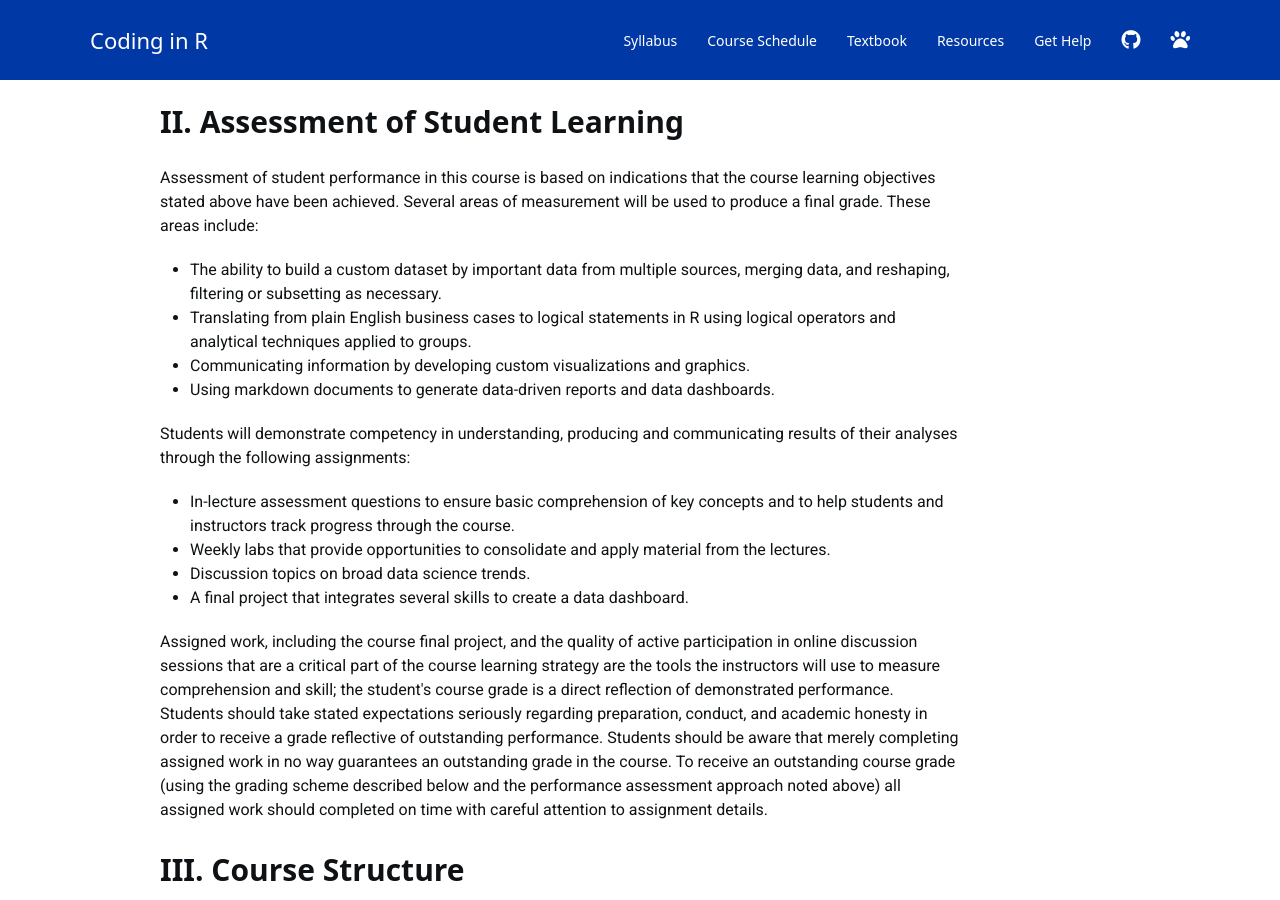
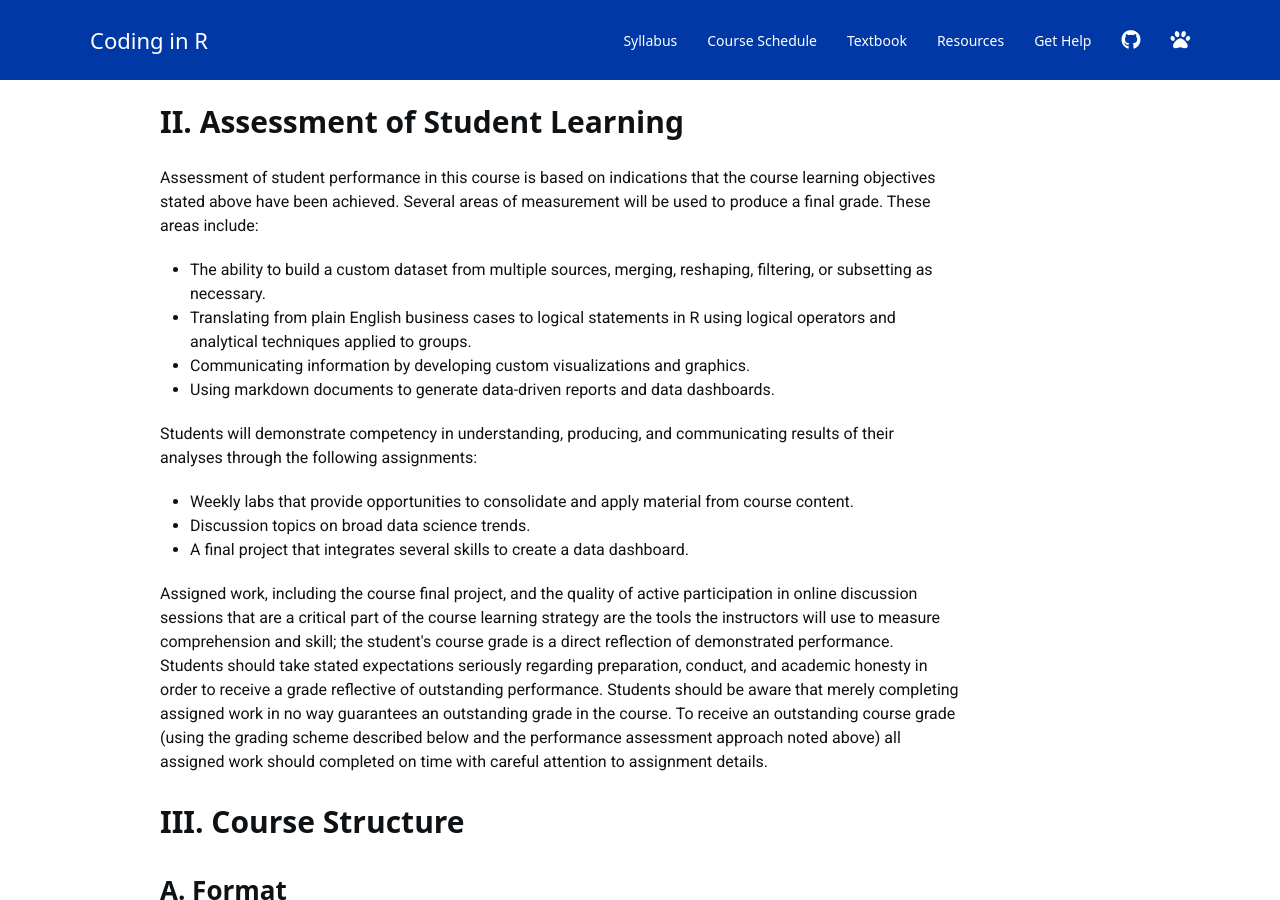
Before and after one commit to cssearcy/AYS-R-Coding-SPR-2020, a Jekyll site: the page built from index.md, in a window 1280 px wide and 900 px high, scrolled down 3407 px. Built offline with Jekyll 4.4.1, drawn with Linux system fonts in a browser that asks for light colours; nearby versions of some CDN libraries; a script bundle is joined from its source files by our own code; library files that are not in the unit come from our copies; a style sheet for code colours, icons or effects is not loaded.

Commit message:
Update index.md

```diff
--- a/index.md
+++ b/index.md
@@ -103,15 +103,14 @@ There are no prerequisites, and we do not assume any prior background in compute
 
 Assessment of student performance in this course is based on indications that the course learning objectives stated above have been achieved.  Several areas of measurement will be used to produce a final grade.  These areas include:
 
-- The ability to build a custom dataset by important data from multiple sources, merging data, and reshaping, filtering or subsetting as necessary.
+- The ability to build a custom dataset from multiple sources, merging, reshaping, filtering, or subsetting as necessary.
 - Translating from plain English business cases to logical statements in R using logical operators and analytical techniques applied to groups.
 - Communicating information by developing custom visualizations and graphics.
 - Using markdown documents to generate data-driven reports and data dashboards.
 
-Students will demonstrate competency in understanding, producing and communicating results of their analyses through the following assignments:
+Students will demonstrate competency in understanding, producing, and communicating results of their analyses through the following assignments:
 
-- In-lecture assessment questions to ensure basic comprehension of key concepts and to help students and instructors track progress through the course.
-- Weekly labs that provide opportunities to consolidate and apply material from the lectures.
+- Weekly labs that provide opportunities to consolidate and apply material from course content.
 - Discussion topics on broad data science trends.
 - A final project that integrates several skills to create a data dashboard.
 
@@ -165,7 +164,7 @@ The assigned work for the course has three elements:
   - 2 points if you receive a comment on your post.
   - 3 points if you earn instructor praise for an informative post.
   - max of 20 points can be earned each week.
-
+<br>
 
 - **Weekly Labs (50%):**  Each week you will receive a short lab that will help you synthesize the modules from the week though exercises that involve data, analysis, and important formulas from the modules. These labs contain exercises that are similar in form or difficulty to what will be applied in the final project. **They are graded pass / fail** by the instructors based upon an assessment of whether you have sincerely attempted the lab and answered over half of the questions correctly. This is designed to hold you accountable for the material, but not create anxiety about perfection.
 
```
